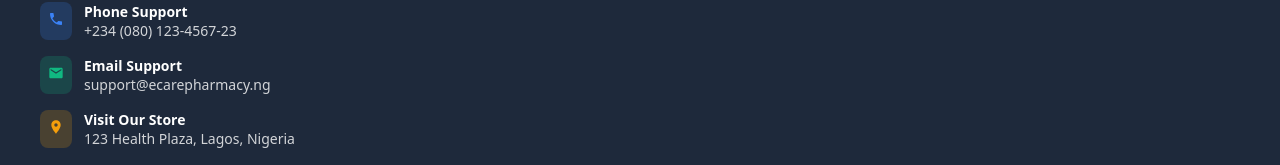
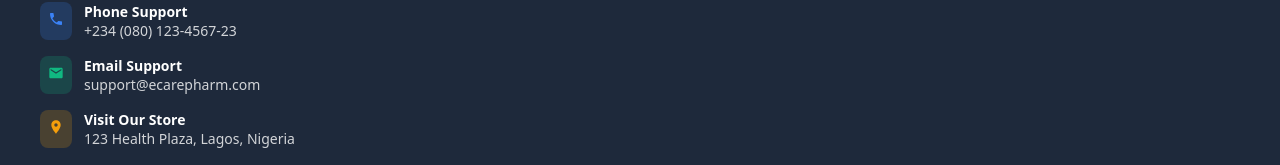
Before and after one commit to myquery/ecarepharm, a Next.js app: page / in a window 1280 px wide. Shown: the part 3666-3831 px from the top of the page. Built offline with nearby package versions, Linux system fonts and the light colour scheme.

Commit message:
added PWA config

```diff
--- a/src/components/Footer.jsx
+++ b/src/components/Footer.jsx
@@ -175,7 +175,7 @@
                   </div>
                   <div>
                     <p style={{margin: 0, fontSize: '0.875rem', fontWeight: '600', color: 'white'}}>Email Support</p>
-                    <p style={{margin: 0, fontSize: '0.875rem', opacity: 0.8}}>support@ecarepharmacy.ng</p>
+                    <p style={{margin: 0, fontSize: '0.875rem', opacity: 0.8}}>support@ecarepharm.com</p>
                   </div>
                 </div>
 
```
